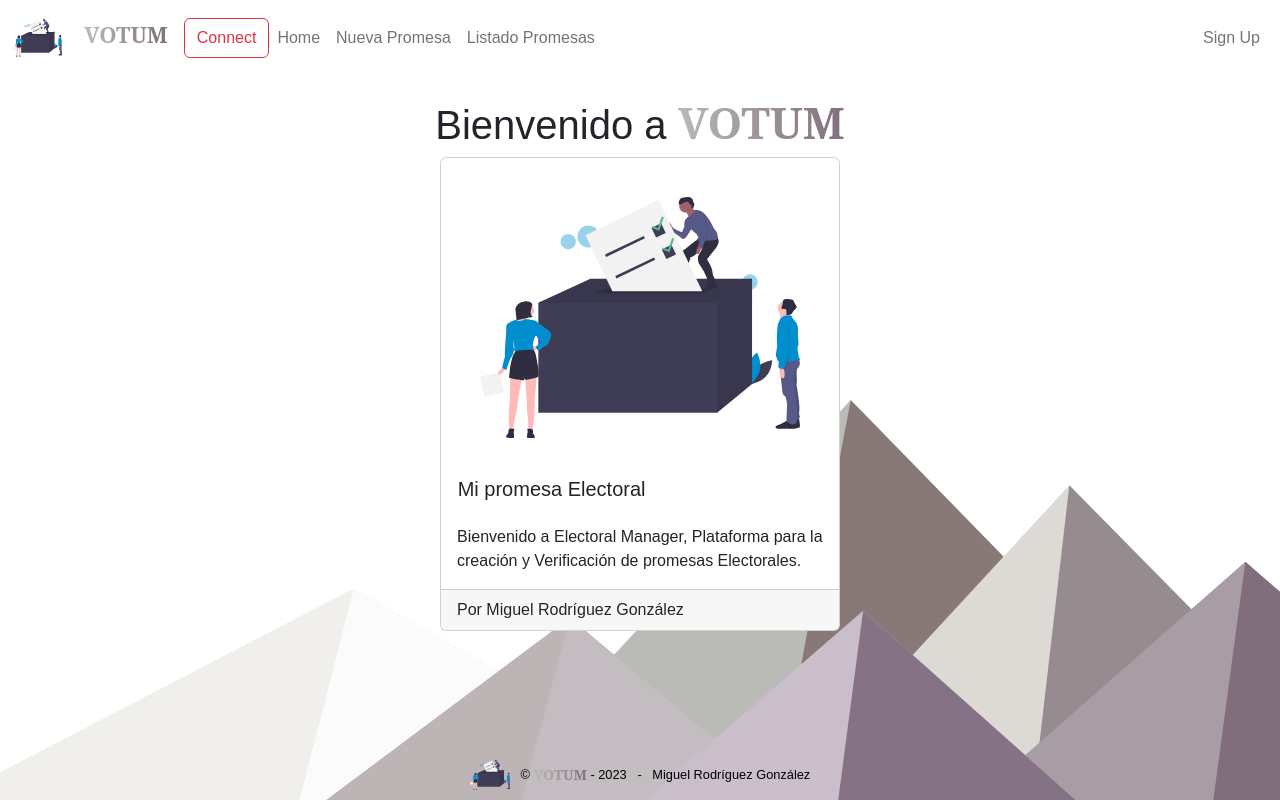
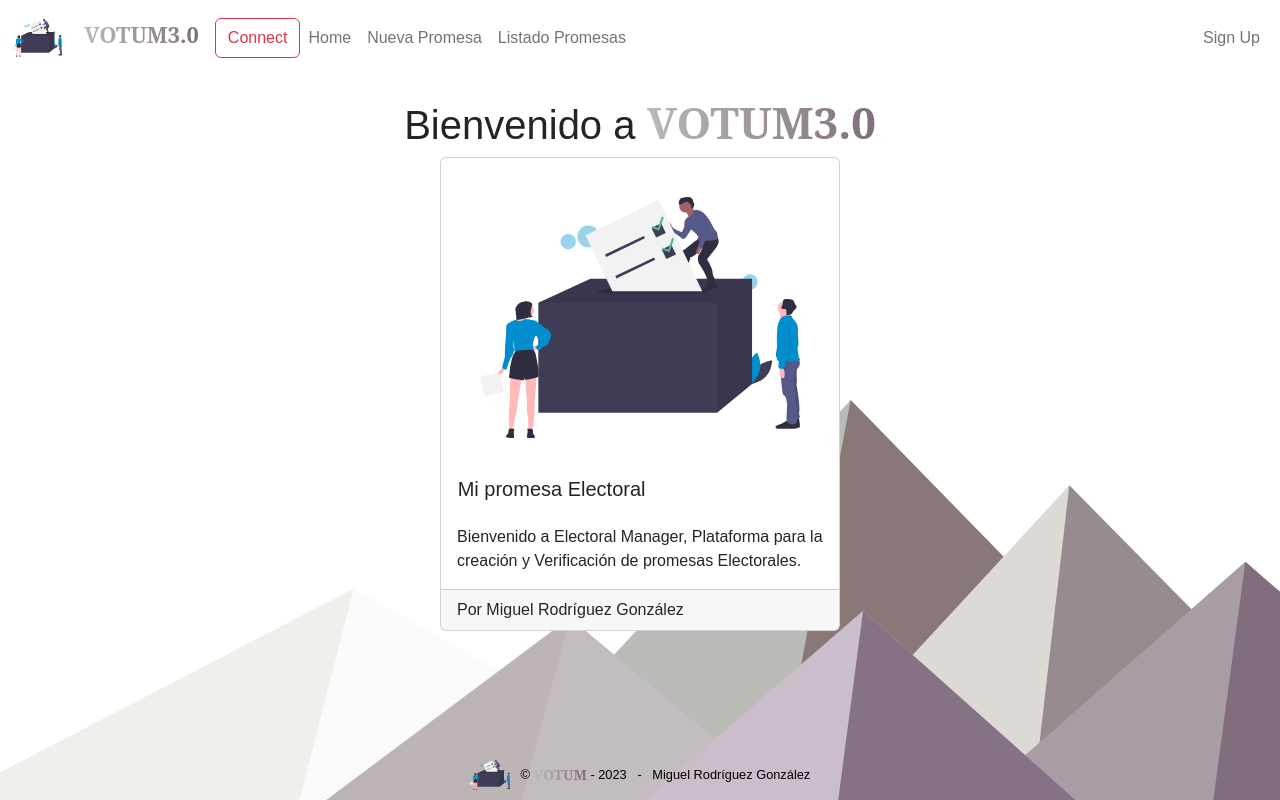
Before and after one commit to miguelrguez16/FoolMeOnce, a React (Create React App) app in the folder First_Protype/Frontend/fool-me-once/: page / in a window 1280 px wide. Built offline with nearby package versions, Linux system fonts and the light colour scheme; what ipfs-http-client would draw is missing.

Commit message:
feat: upgrade name app

```diff
--- a/First_Protype/Frontend/fool-me-once/src/Components/Navigation/Navigation.jsx
+++ b/First_Protype/Frontend/fool-me-once/src/Components/Navigation/Navigation.jsx
@@ -14,7 +14,7 @@ function Navigation({ web3Handler, userAccount, idUser }) {
       <Container fluid>
         <Navbar.Brand as={Link} to="/">
           <img src={logo} width="50" height="50" className="" alt="" />
-          &nbsp;&nbsp;&nbsp; <span className="brand">VOTUM</span>
+          &nbsp;&nbsp;&nbsp; <span className="brand">VOTUM3.0</span>
         </Navbar.Brand>
         <Navbar.Toggle aria-controls="navbar navbar-white bg-primary" />
         <Navbar.Collapse id="navbar navbar-white bg-primary">
--- a/First_Protype/Frontend/fool-me-once/src/Pages/Home.jsx
+++ b/First_Protype/Frontend/fool-me-once/src/Pages/Home.jsx
@@ -7,7 +7,7 @@ function Home() {
     <>
       <main className="main-home">
         <h1>
-          Bienvenido a <span className="brand">VOTUM</span>
+          Bienvenido a <span className="brand">VOTUM3.0</span>
         </h1>
         <section>
           <Card style={{ width: "25em" }}>
--- a/First_Protype/Frontend/fool-me-once/src/Pages/ListElectoralPromise.jsx
+++ b/First_Protype/Frontend/fool-me-once/src/Pages/ListElectoralPromise.jsx
@@ -31,11 +31,6 @@ function ListElectoralPromise({ electoralManager, userAccount }) {
         imageElectoralPromise: metadata.imageElectoralPromise,
       };
       listedElectoralPromise.push(item);
-      // listedElectoralPromise.push(item);
-      // listedElectoralPromise.push(item);
-      // listedElectoralPromise.push(item);
-      // listedElectoralPromise.push(item);
-      // listedElectoralPromise.push(item);
 
       // item.descriptionPromesa =
       //   "Prometo mejorar la aplicación puliendo defectos y añadiéndole más funcionalidad Prometo mejorar la aplicación puliendo defectos y añadiéndole más funcionalidadPrometo mejorar la aplicación puliendo defectos y añadiéndole más funcionalidadPrometo mejorar la aplicación puliendo defectos y añadiéndole más funcionalidadPrometo mejorar la aplicación puliendo defectos y añadiéndole más funcionalidadPrometo mejorar la aplicación puliendo defectos y añadiéndole más funcionalidad. Saludos";
```
Also changed, not shown: 1 other file (tests, documents, lock files or other folders).
